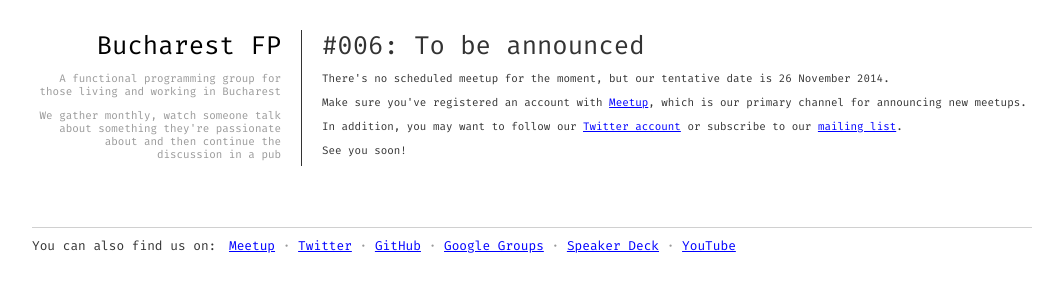
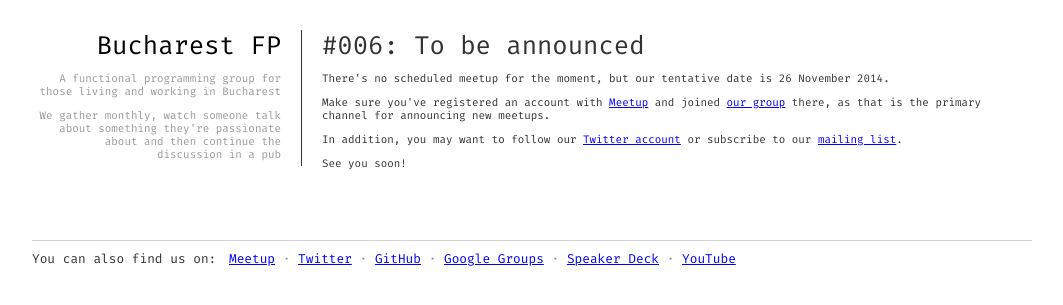
Before and after one commit to bucharestfp/bucharestfp.github.io, a Jekyll site: the page built from next.md, in a window 1280 px wide. Shown: the top 305 px of the page, without its empty margins (108-1171 px from the left). Built offline with Jekyll 4.4.1, drawn with Linux system fonts in a browser that asks for light colours.

Commit message:
Tweak text on "next meetup" page.

```diff
--- a/next.md
+++ b/next.md
@@ -10,8 +10,9 @@ permalink: /next/
 <div class="description">
   <h1>#006: To be announced</h1>
   <p>There's no scheduled meetup for the moment, but our tentative date is 26 November 2014.</p>
-  <p>Make sure you've registered an account with <a href="http://www.meetup.com/">Meetup</a>,
-    which is our primary channel for announcing new meetups.</p>
+  <p>Make sure you've registered an account with <a href="http://www.meetup.com/">Meetup</a>
+    and joined <a href="http://www.meetup.com/bucharestfp/">our group</a> there, as that is the
+    primary channel for announcing new meetups.</p>
   <p>In addition, you may want to follow our <a href="https://twitter.com/bucharestfp">Twitter account</a>
     or subscribe to our <a href="https://groups.google.com/forum/#!forum/bucharestfp">mailing list</a>.</p>
   <p>See you soon!</p>
```
